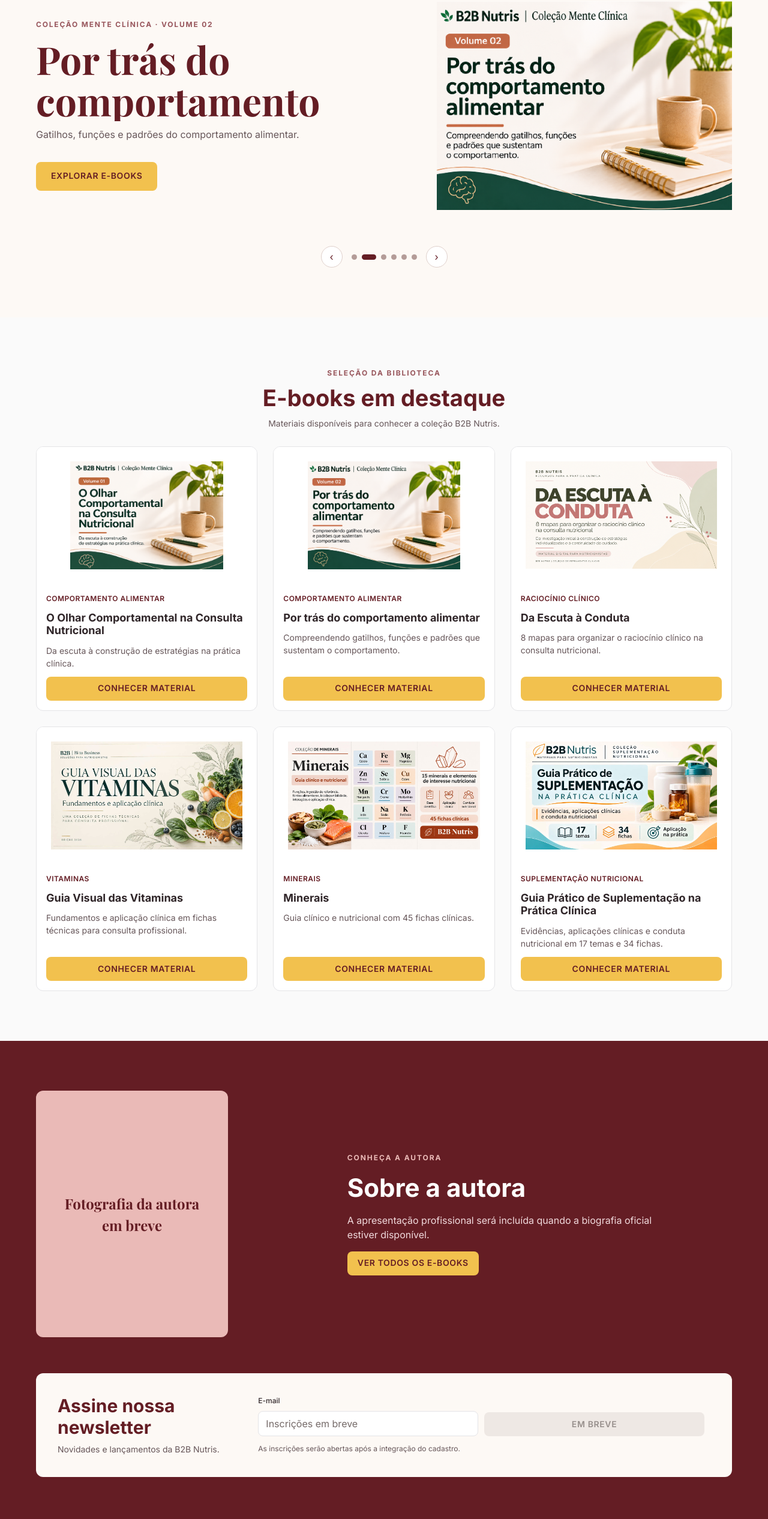
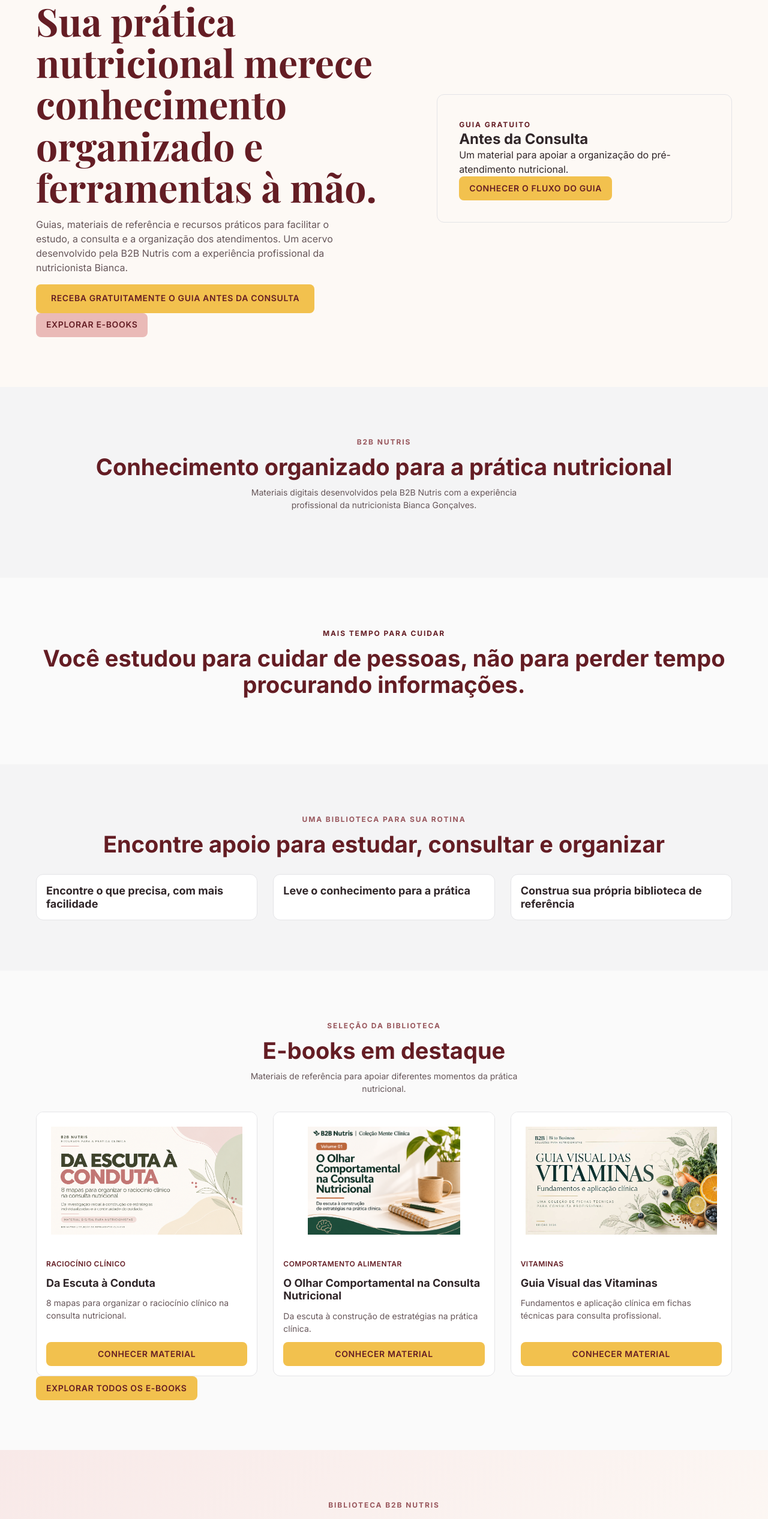
Before and after one commit to christian-goncalves/b2b-nutri, a Next.js app in the folder web/: page / in a window 1280 px wide. Shown: the part 202-2734 px from the top of the page at 60% size. Built offline with nearby package versions, Linux system fonts and the light colour scheme.

Commit message:
feat: refatora home e documenta guia gratuito

```diff
--- a/web/app/page.tsx
+++ b/web/app/page.tsx
@@ -1,10 +1,9 @@
+import Image from "next/image";
 import Link from "next/link";
-import { LocalContactForm, LocalNewsletterForm } from "@/components/local-test-forms";
 import { BookCard } from "@/components/book-card";
-import { HomeHeroSlider } from "@/components/home-hero-slider";
+import { GuideCaptureForm } from "@/components/guide-capture-form";
 import { SectionHeading } from "@/components/section-heading";
-import { featuredHomeBooks, homeBooks, sliderBooks } from "@/data/home-books";
-import { homeTestimonials } from "@/data/home-testimonials";
+import { homeShowcaseBooks } from "@/data/home-books";
 import { createPageMetadata } from "@/lib/seo";
 
 export const metadata = createPageMetadata({
@@ -14,11 +13,72 @@ export const metadata = createPageMetadata({
 });
 
 export default function HomePage() {
-  const localTest = process.env.NODE_ENV === "development" && process.env.FORMS_LOCAL_TEST === "true";
-  const showForms = localTest || (process.env.FORMS_PUBLIC_TEST === "true" && process.env.FORMS_ENABLED === "true");
   return (
     <main>
-      <HomeHeroSlider books={sliderBooks} />
+      <section className="section--hero home-section" aria-labelledby="hero-title">
+        <div className="site-container hero-layout">
+          <div className="hero-copy">
+            <span className="hero-eyebrow">B2B Nutris · conhecimento organizado</span>
+            <h1 id="hero-title">Sua prática nutricional merece conhecimento organizado e ferramentas à mão.</h1>
+            <p>
+              Guias, materiais de referência e recursos práticos para facilitar o estudo, a consulta e a organização dos atendimentos. Um acervo desenvolvido pela B2B Nutris com a experiência profissional da nutricionista Bianca.
+            </p>
+            <div className="hero-actions">
+              <Link href="#guia-gratuito" className="btn btn--primary btn--lg">
+                Receba gratuitamente o guia Antes da Consulta
+              </Link>
+              <Link href="/ebooks" className="btn btn--secondary">
+                Explorar e-books
+              </Link>
+            </div>
+          </div>
+          <aside className="contact-card" aria-label="Oferta do guia gratuito Antes da Consulta">
+            <span className="section-heading__eyebrow">Guia gratuito</span>
+            <h2>Antes da Consulta</h2>
+            <p>Um material para apoiar a organização do pré-atendimento nutricional.</p>
+            <Link href="#guia-gratuito" className="btn btn--primary">Conhecer o fluxo do guia</Link>
+          </aside>
+        </div>
+      </section>
+
+      <section className="home-section section--featured" aria-labelledby="credibility-title">
+        <div className="site-container">
+          <SectionHeading
+            id="credibility-title"
+            eyebrow="B2B Nutris"
+            title="Conhecimento organizado para a prática nutricional"
+            description="Materiais digitais desenvolvidos pela B2B Nutris com a experiência profissional da nutricionista Bianca Gonçalves."
+            centered
+          />
+        </div>
+      </section>
+
+      <section className="home-section section--contact" aria-labelledby="problem-title">
+        <div className="site-container">
+          <SectionHeading
+            id="problem-title"
+            eyebrow="Mais tempo para cuidar"
+            title="Você estudou para cuidar de pessoas, não para perder tempo procurando informações."
+            centered
+          />
+        </div>
+      </section>
+
+      <section className="home-section section--featured" aria-labelledby="benefits-title">
+        <div className="site-container">
+          <SectionHeading
+            id="benefits-title"
+            eyebrow="Uma biblioteca para sua rotina"
+            title="Encontre apoio para estudar, consultar e organizar"
+            centered
+          />
+          <div className="book-grid" aria-label="Benefícios dos materiais B2B Nutris">
+            <article className="card"><div className="card__body"><h3 className="card__title">Encontre o que precisa, com mais facilidade</h3></div></article>
+            <article className="card"><div className="card__body"><h3 className="card__title">Leve o conhecimento para a prática</h3></div></article>
+            <article className="card"><div className="card__body"><h3 className="card__title">Construa sua própria biblioteca de referência</h3></div></article>
+          </div>
+        </div>
+      </section>
 
       <section className="home-section section--featured home-library-selection" aria-labelledby="featured-title">
         <div className="site-container">
@@ -26,139 +86,119 @@ export default function HomePage() {
             id="featured-title"
             eyebrow="Seleção da biblioteca"
             title="E-books em destaque"
-            description="Materiais disponíveis para conhecer a coleção B2B Nutris."
+            description="Materiais de referência para apoiar diferentes momentos da prática nutricional."
             centered
           />
-          {featuredHomeBooks.length > 0 ? (
-            <div className="book-grid">
-              {featuredHomeBooks.map((book) => <BookCard key={book.id} book={book} />)}
-            </div>
-          ) : (
-            <p className="empty-state">Os destaques serão publicados quando houver materiais selecionados.</p>
-          )}
+          <div className="book-grid">
+            {homeShowcaseBooks.map((book) => <BookCard key={book.id} book={book} />)}
+          </div>
+          <div className="home-section__action">
+            <Link href="/ebooks" className="btn btn--primary">Explorar todos os e-books</Link>
+          </div>
+        </div>
+      </section>
+
+      <section className="home-section section--catalog" aria-labelledby="library-title">
+        <div className="site-container">
+          <SectionHeading
+            id="library-title"
+            eyebrow="Biblioteca B2B Nutris"
+            title="Conteúdos para continuar aprendendo"
+            description="Explore os artigos científicos aprovados e os temas disponíveis na biblioteca."
+            centered
+          />
+          <div className="home-section__action">
+            <Link href="/biblioteca" className="btn btn--primary">EXPLORAR A BIBLIOTECA</Link>
+          </div>
         </div>
       </section>
 
       <section className="home-section section--about" id="sobre" aria-labelledby="about-title">
         <div className="site-container">
           <div className="about-layout">
-            <div className="about-photo" role="img" aria-label="Fotografia da autora ainda não fornecida">
-              <span>Fotografia da autora<br />em breve</span>
+            <div className="about-photo">
+              <Image
+                src="/images/bianca-home.png"
+                alt="Bianca Gonçalves"
+                width={1122}
+                height={1402}
+                sizes="(max-width: 720px) 80vw, 320px"
+                style={{ width: "100%", height: "auto", objectFit: "contain" }}
+              />
             </div>
             <div className="about-copy">
               <span className="section-heading__eyebrow">Conheça a autora</span>
-              <h2 id="about-title">Sobre a autora</h2>
-              <p>A apresentação profissional será incluída quando a biografia oficial estiver disponível.</p>
-              <Link href="/ebooks" className="btn btn--primary">VER TODOS OS E-BOOKS</Link>
-            </div>
-          </div>
-
-          <div className="newsletter-panel" id="newsletter" aria-labelledby="newsletter-title">
-            <div className="newsletter-panel__inner">
-              <div>
-                <h3 id="newsletter-title">Assine nossa newsletter</h3>
-                <p className="newsletter-intro">Novidades e lançamentos da B2B Nutris.</p>
-              </div>
-              <div>
-                {showForms ? <LocalNewsletterForm localTest={localTest} /> : <>
-                <div className="newsletter-form">
-                  <label className="field">
-                    <span className="field__label">E-mail</span>
-                    <input className="control" type="email" disabled placeholder="Inscrições em breve" />
-                  </label>
-                  <button className="btn btn--primary" type="button" disabled>EM BREVE</button>
-                </div>
-                <p className="form-status" role="status">As inscrições serão abertas após a integração do cadastro.</p>
-                </>}
-              </div>
+              <h2 id="about-title">Conheça Bianca Gonçalves</h2>
+              <p>Bianca Gonçalves é nutricionista clínica (CRN-3 89451/P), formada pela Universidade Paulista (UNIP) e pós-graduada em Neurociência e Comportamento Alimentar pela PUC Campinas. Possui formação em Mindful Eating e atua em atendimentos particulares on-line, considerando a alimentação, o comportamento, o sono e as emoções em sua prática.</p>
             </div>
           </div>
         </div>
       </section>
 
-      <section className="home-section section--upcoming" aria-labelledby="upcoming-title">
-        <div className="site-container">
-          <SectionHeading id="upcoming-title" eyebrow="Próximo lançamento" title="Novidades" centered />
-          <div className="upcoming-empty">
-            <p>Nenhum lançamento foi anunciado até o momento.</p>
-          </div>
-        </div>
-      </section>
-
-      <section className="home-section section--catalog" id="catalogo" aria-labelledby="catalog-title">
+      <section className="home-section section--featured home-faq" aria-labelledby="faq-title">
         <div className="site-container">
           <SectionHeading
-            id="catalog-title"
-            eyebrow="Biblioteca B2B Nutris"
-            title="Todos os livros"
-            description="Conheça os materiais disponíveis da coleção."
+            id="faq-title"
+            eyebrow="Dúvidas frequentes"
+            title="Perguntas frequentes"
+            description="Informações sobre os materiais e sobre o fluxo planejado do guia."
             centered
           />
-          {homeBooks.length > 0 ? (
-            <div className="book-grid">
-              {homeBooks.map((book) => <BookCard key={book.id} book={book} />)}
-            </div>
-          ) : (
-            <p className="empty-state">Novos materiais serão apresentados aqui.</p>
-          )}
-        </div>
-      </section>
-
-      <section className="home-section section--testimonials" aria-labelledby="testimonials-title">
-        <div className="site-container">
-          <SectionHeading id="testimonials-title" eyebrow="Depoimentos" title="O que dizem nossos leitores?" centered />
-          <div className="testimonial-grid">
-            {homeTestimonials.map((testimonial) => (
-              <article className="testimonial-card" key={testimonial.id}>
-                <span className="testimonial-card__demo-label">Exemplo ilustrativo</span>
-                <div className="testimonial-card__meta">
-                  <div className="testimonial-card__avatar" aria-label="Espaço reservado para imagem" role="img">
-                    <span aria-hidden="true" />
-                  </div>
-                  <div className="testimonial-card__identity">
-                    <h3 className="testimonial-card__name">{testimonial.name}</h3>
-                    <p className="testimonial-card__role">{testimonial.role}</p>
-                  </div>
-                </div>
-                <p className="testimonial-card__text">“{testimonial.quote}”</p>
-                <div className="testimonial-card__stars" aria-label="Avaliação ilustrativa: cinco estrelas">
-                  <span aria-hidden="true">★★★★★</span>
-                </div>
-              </article>
-            ))}
+          <div className="home-faq__list">
+            <details className="home-faq__item">
+              <summary>Para quem são os materiais?</summary>
+              <p>O público varia conforme o material. Os e-books informam seu público específico nas respectivas páginas; há títulos voltados a profissionais de nutrição e outros também destinados a estudantes da área.</p>
+            </details>
+            <details className="home-faq__item">
+              <summary>O que encontro em cada e-book?</summary>
+              <p>Os conteúdos variam por título. As páginas individuais apresentam descrição, destaques e público de cada material para você consultar antes de escolher.</p>
+            </details>
+            <details className="home-faq__item">
+              <summary>Posso ver uma amostra?</summary>
+              <p>Alguns e-books têm amostras autorizadas para visualização. A disponibilidade aparece na página de cada material.</p>
+            </details>
+            <details className="home-faq__item">
+              <summary>Como faço para comprar um e-book?</summary>
+              <p><strong>Pendente:</strong> os links individuais de compra na Hotmart ainda não foram informados. As condições de compra e entrega também não estão confirmadas.</p>
+            </details>
+            <details className="home-faq__item">
+              <summary>Como funciona o guia Antes da Consulta?</summary>
+              <p>O fluxo previsto é informar o e-mail, confirmar o endereço e receber o material. A captação e a entrega ainda não estão operacionais; não há confirmação ou envio nesta prévia.</p>
+            </details>
           </div>
         </div>
       </section>
 
       <section className="home-section section--contact" id="contato" aria-labelledby="contact-title">
-        <div className="site-container contact-layout">
+        <div className="site-container">
           <SectionHeading
             id="contact-title"
-            eyebrow="Entre em contato"
-            title="Vamos conversar?"
-            description={showForms ? "Deixe sua mensagem pelo formulário." : "O canal de contato será habilitado assim que a integração estiver pronta."}
+            eyebrow="Canais de contato"
+            title="Fale com a B2B Nutris"
+            description="Nossos canais de WhatsApp e Instagram estarão disponíveis em breve."
+            centered
           />
-          <div className="contact-card">
-            {showForms ? <LocalContactForm localTest={localTest} /> : <div className="contact-form" aria-label="Formulário de contato em preparação">
-              <label className="field">
-                <span className="field__label">Nome</span>
-                <input className="control" autoComplete="name" disabled />
-              </label>
-              <label className="field">
-                <span className="field__label">E-mail</span>
-                <input className="control" type="email" autoComplete="email" disabled />
-              </label>
-              <label className="field">
-                <span className="field__label">Assunto</span>
-                <input className="control" disabled />
-              </label>
-              <label className="field">
-                <span className="field__label">Mensagem</span>
-                <textarea className="control" disabled />
-              </label>
-              <button className="btn btn--primary" type="button" disabled>FORMULÁRIO EM PREPARAÇÃO</button>
-              <p className="form-status" role="status">Nenhuma mensagem é enviada nesta etapa.</p>
-            </div>}
+          <div className="book-grid" aria-label="Canais de contato em breve">
+            <article className="card"><div className="card__body"><h3 className="card__title">WhatsApp</h3><p className="card__desc">Em breve</p></div></article>
+            <article className="card"><div className="card__body"><h3 className="card__title">Instagram</h3><p className="card__desc">Em breve</p></div></article>
+          </div>
+        </div>
+      </section>
+
+      <section className="home-section section--hero" id="guia-gratuito" aria-labelledby="guide-title">
+        <div className="site-container guide-section">
+          <div className="guide-section__copy">
+            <p className="hero-eyebrow">Oferta gratuita · interface em prévia</p>
+            <h2 id="guide-title">Receba gratuitamente o guia Antes da Consulta</h2>
+            <p>O fluxo planejado tem três etapas. Esta interface não coleta nem envia endereços de e-mail e não disponibiliza o PDF.</p>
+            <ol className="guide-steps" aria-label="Etapas previstas para receber o guia">
+              <li><span>1</span><div><strong>Informe seu e-mail</strong><p>O endereço será solicitado pela interface.</p></div></li>
+              <li><span>2</span><div><strong>Confirme o endereço</strong><p>A confirmação ainda não está integrada.</p></div></li>
+              <li><span>3</span><div><strong>Receba o material</strong><p>A entrega depende de integração e autorização do PDF.</p></div></li>
+            </ol>
+          </div>
+          <div className="contact-card guide-section__form">
+            <GuideCaptureForm />
           </div>
         </div>
       </section>
--- /dev/null
+++ b/web/components/guide-capture-form.tsx
@@ -0,0 +1,93 @@
+"use client";
+
+import { useState, type KeyboardEvent } from "react";
+
+type PreviewState = "idle" | "loading" | "error" | "success";
+
+const previewMessages: Record<Exclude<PreviewState, "idle">, string> = {
+  loading: "Simulação de carregamento: nenhuma solicitação foi enviada.",
+  error: "Simulação de erro: nenhuma solicitação foi enviada. A captação ainda não está conectada.",
+  success: "Simulação de sucesso: o endereço não foi confirmado e nenhum material foi enviado.",
+};
+
+export function GuideCaptureForm() {
+  const [email, setEmail] = useState("");
+  const [fieldError, setFieldError] = useState("");
+  const [previewState, setPreviewState] = useState<PreviewState>("idle");
+  const isDevelopment = process.env.NODE_ENV === "development";
+
+  function handleContinue() {
+    const normalizedEmail = email.trim();
+    const isValidEmail = /^[^\s@]+@[^\s@]+\.[^\s@]+$/.test(normalizedEmail);
+
+    if (!isValidEmail) {
+      setFieldError(normalizedEmail ? "Informe um endereço de e-mail válido." : "Informe seu e-mail.");
+      setPreviewState("idle");
+      return;
+    }
+
+    setFieldError("");
+    setPreviewState("error");
+  }
+
+  function handleEmailKeyDown(event: KeyboardEvent<HTMLInputElement>) {
+    if (event.key === "Enter") {
+      event.preventDefault();
+      handleContinue();
+    }
+  }
+
+  function changeEmail(value: string) {
+    setEmail(value);
+    if (fieldError) setFieldError("");
+  }
+
+  return (
+    <div className="guide-form" aria-busy={previewState === "loading"}>
+      <p className="guide-form__preview-note">Prévia: informar um e-mail não envia dados.</p>
+      <div className="contact-form" role="group" aria-label="Prévia da captação do guia">
+        <label className="field" htmlFor="guide-email">
+          <span className="field__label">E-mail</span>
+          <input
+            className="control"
+            id="guide-email"
+            name="email"
+            type="email"
+            autoComplete="email"
+            inputMode="email"
+            required
+            value={email}
+            onChange={(event) => changeEmail(event.target.value)}
+            onKeyDown={handleEmailKeyDown}
+            aria-invalid={fieldError ? "true" : undefined}
+            aria-describedby={fieldError ? "guide-email-error" : "guide-email-hint"}
+          />
+          {fieldError ? (
+            <span className="field__error" id="guide-email-error" role="alert">{fieldError}</span>
+          ) : (
+            <span className="field__hint" id="guide-email-hint">Use um endereço de e-mail válido.</span>
+          )}
+        </label>
+        <button className="btn btn--primary" type="button" onClick={handleContinue} disabled={previewState === "loading"}>
+          {previewState === "loading" ? "Aguarde" : "Continuar"}
+        </button>
+      </div>
+
+      {previewState !== "idle" && (
+        <p className={`guide-form__message guide-form__message--${previewState}`} role="status" aria-live="polite">
+          {previewMessages[previewState]}
+        </p>
+      )}
+
+      {isDevelopment && (
+        <fieldset className="guide-form__controls">
+          <legend>Controles de prévia — simulação de estados</legend>
+          <button type="button" className="btn btn--outline btn--sm" onClick={() => setPreviewState("loading")}>Simular carregamento</button>
+          <button type="button" className="btn btn--outline btn--sm" onClick={() => setPreviewState("error")}>Simular erro</button>
+          <button type="button" className="btn btn--outline btn--sm" onClick={() => setPreviewState("success")}>Simular sucesso</button>
+          <button type="button" className="btn btn--outline btn--sm" onClick={() => setPreviewState("idle")}>Limpar estado</button>
+        </fieldset>
+      )}
+    </div>
+  );
+}
--- a/web/data/home-books.ts
+++ b/web/data/home-books.ts
@@ -139,5 +139,13 @@ export const homeBooks: HomeBook[] = [
 
 export const sliderBooks = homeBooks.filter((book) => book.featuredInSlider);
 export const featuredHomeBooks = homeBooks.filter((book) => book.featuredOnHome);
+const homeShowcaseSlugs = [
+  "da-escuta-a-conduta",
+  "o-olhar-comportamental-na-consulta-nutricional",
+  "guia-visual-das-vitaminas",
+] as const;
+export const homeShowcaseBooks = homeShowcaseSlugs
+  .map((slug) => homeBooks.find((book) => book.slug === slug))
+  .filter((book): book is HomeBook => book !== undefined);
 export const ebooks = homeBooks.filter((book) => book.published);
 export const ebookCategories = [...new Set(ebooks.map((book) => book.category))].sort((a, b) => a.localeCompare(b, "pt-BR"));
```
Also changed, not shown: web/styles/components.css (+27 -0 lines), 3 other files (tests, documents, lock files or other folders).
